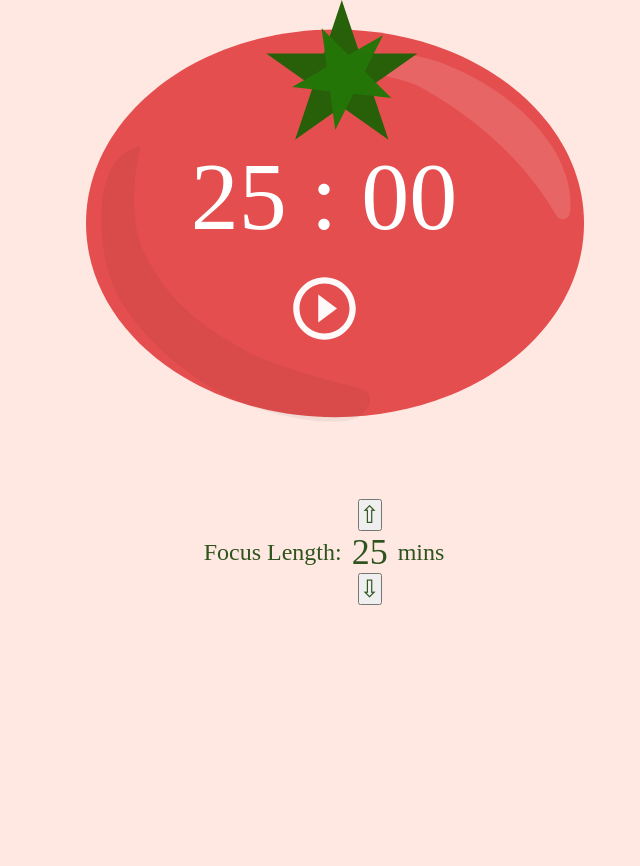
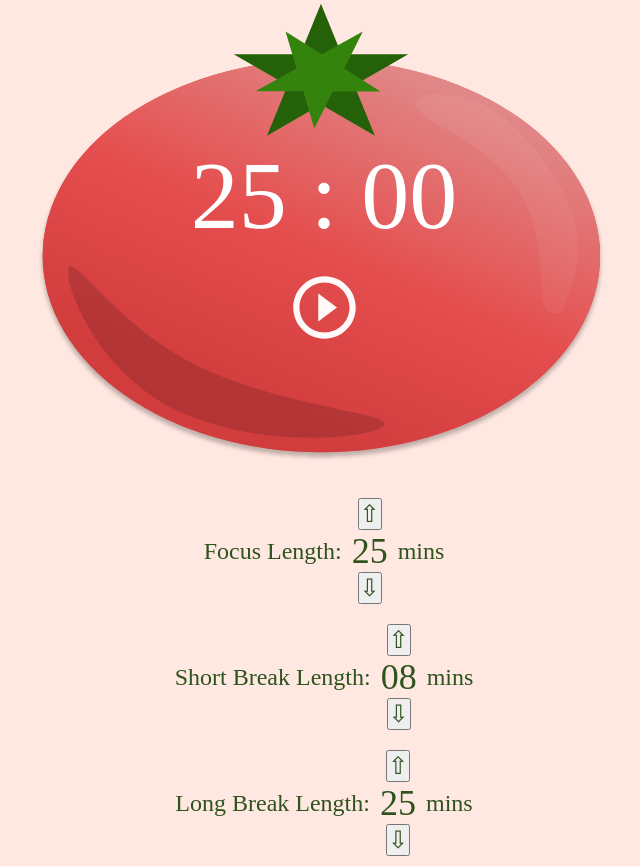
Before and after one commit to AnnelieseW/pomodoro, a React app: page / in a window 1280 px wide. Shown: the whole page, without its empty margins (316-956 px from the left). Before the commit the page ends 800 px from the top, so only its background shows below. Built offline with nearby package versions, Linux system fonts and the light colour scheme.

Commit message:
Added fields for focus length and break length

```diff
--- a/package.json
+++ b/package.json
@@ -9,7 +9,7 @@
     "react-scripts": "3.2.0"
   },
   "scripts": {
-    "svgr": "svgr -d src/Icons/ assets/",
+    "svgr": "svgr -d src/Icons/ src/assets/",
     "start": "react-scripts start",
     "build": "react-scripts build",
     "test": "react-scripts test",
--- a/src/Timer.js
+++ b/src/Timer.js
@@ -1,15 +1,7 @@
 import "./index.css";
+import Tomato from "./assets/tomato.svg";
 const React = require('react');
 
-const SvgTomato = () => (
-    <svg width="553" height="489" viewBox="0 0 553 489" fill="none" xmlns="http://www.w3.org/2000/svg">
-        <path d="M287.017 417.132C424.546 417.132 536.034 330.345 536.034 223.288C536.034 116.232 424.546 29.4449 287.017 29.4449C149.489 29.4449 38 116.232 38 223.288C38 330.345 149.489 417.132 287.017 417.132Z" fill="#E54E4E"/>
-        <path fillRule="evenodd" clipRule="evenodd" d="M92.3581 146.672C92.3831 146.567 92.2339 146.498 92.1307 146.518C47.9573 154.908 48.599 225.102 59.1072 267.816C73.5714 326.607 146 386.341 201.794 405.997C229.443 415.737 279.65 427.075 306.877 418.874C313.811 416.786 322.539 405.688 322.377 398.235C322.215 390.782 313.204 388.806 306.185 386.911C271.561 377.913 219.961 363.184 197.734 350.8C147.143 322.611 120.348 299.692 96.424 253.276C81.9445 225.184 84.9538 177.787 92.3581 146.672Z" fill="black" fill-opacity="0.05"/>
-        <path fillRule="evenodd" clipRule="evenodd" d="M508.507 215.859C509.905 218.385 512.844 219.737 515.824 219.223C518.804 218.709 521.167 216.444 521.707 213.584C525.415 193.824 517.496 167.163 503.601 145.852C478.139 106.802 433.557 76.9596 390.226 61.7738C365.686 53.1737 340.244 51.2805 323.816 60.6778C321.341 62.079 319.941 64.744 320.262 67.4422C320.583 70.1412 322.562 72.3487 325.285 73.0458C341.473 77.1091 361.426 80.8643 374.452 88.1553C427.67 117.942 478.138 161.926 508.507 215.859Z" fill="white" fill-opacity="0.13"/>
-        <path fillRule="evenodd" clipRule="evenodd" d="M293.785 0L311.627 53.3933H369.367L322.654 86.3924L340.497 139.786L293.785 106.787L247.072 139.786L264.915 86.3924L218.202 53.3933H275.942L293.785 0Z" fill="#256109" fillOpacity="0.99"/>
-        <path fillRule="evenodd" clipRule="evenodd" d="M334.987 35.1512L316.745 71.3827L343.388 98.0368L305.471 93.7751L287.229 130.007L282.037 91.141L244.12 86.8794L278.828 67.121L273.636 28.2554L300.279 54.9095L334.987 35.1512Z" fill="#257609" fillOpacity="0.99"/>
-    </svg>
-);
 const SvgPlay = () => (
     <svg width="75" height="75" viewBox="0 0 75 75" fill="none" xmlns="http://www.w3.org/2000/svg">
         <path fillRule="evenodd" clipRule="evenodd" d="M37.5 6.25C20.25 6.25 6.25 20.25 6.25 37.5C6.25 54.75 20.25 68.75 37.5 68.75C54.75 68.75 68.75 54.75 68.75 37.5C68.75 20.25 54.75 6.25 37.5 6.25ZM31.25 51.5625L50 37.5L31.25 23.4375V51.5625ZM12.5 37.5C12.5 51.2812 23.7188 62.5 37.5 62.5C51.2812 62.5 62.5 51.2812 62.5 37.5C62.5 23.7188 51.2812 12.5 37.5 12.5C23.7188 12.5 12.5 23.7188 12.5 37.5Z" fill="#FFF9F9"/>
@@ -31,6 +23,7 @@ class Timer extends React.Component {
             timerStart: 0,
             timerTime: 1500000,
             timerInitial: 1500000,
+            timerShortRestInitial:500000,
         };
     }
     startTimer = () => {
@@ -91,14 +84,15 @@ class Timer extends React.Component {
     };
 
     render() {
-        const { timerTime, timerStart, timerOn, timerInitial } = this.state;
+        const { timerTime, timerStart, timerOn, timerInitial, timerShortRestInitial } = this.state;
         let seconds = ("0" + (Math.floor((timerTime/ 1000) % 60) % 60)).slice(-2);
         let minutes = ("0" + Math.floor((timerTime/ 60000) % 60)).slice(-2);
         let studyLength = ("0" + Math.floor((timerInitial/ 60000) % 60)).slice(-2);
+        let shortRestLength = ("0" + Math.floor((timerShortRestInitial/ 60000) % 60)).slice(-2 )
         return (
             <div className="Countdown-timer">
                 <div className="container">
-                    <SvgTomato/>
+                    <img className="tomato-img" src={Tomato}/>
                     <div className="Countdown-time">
                         {minutes} : {seconds}
                     </div>
@@ -128,6 +122,24 @@ class Timer extends React.Component {
                     </div>
                     <p> mins </p>
                 </div>
+                <div className="adjustTime">
+                    <p>Short Break Length: </p>
+                    <div className="adjustTimeContainer">
+                        <button onClick={() => this.adjustTimer("incMinutes")}>&#8679;</button>
+                        <div className="setTime">{shortRestLength} </div>
+                        <button onClick={() => this.adjustTimer("decMinutes")}>&#8681;</button>
+                    </div>
+                    <p> mins </p>
+                </div>
+                <div className="adjustTime">
+                    <p>Long Break Length: </p>
+                    <div className="adjustTimeContainer">
+                        <button onClick={() => this.adjustTimer("incMinutes")}>&#8679;</button>
+                        <div className="setTime">{studyLength} </div>
+                        <button onClick={() => this.adjustTimer("decMinutes")}>&#8681;</button>
+                    </div>
+                    <p> mins </p>
+                </div>
             </div>
         );
     }
--- a/src/index.css
+++ b/src/index.css
@@ -9,6 +9,10 @@
 
 body {
   background: #FFE8E1;
+}
+
+.tomato-img {
+  max-width: 100vw;
 }
 
 .container {
```
Also changed, not shown: src/Icons/Tomato.js (deleted, +0 -40 lines), assets/tomato.svg (deleted), src/assets/tomato.svg (added), 2 other files.
